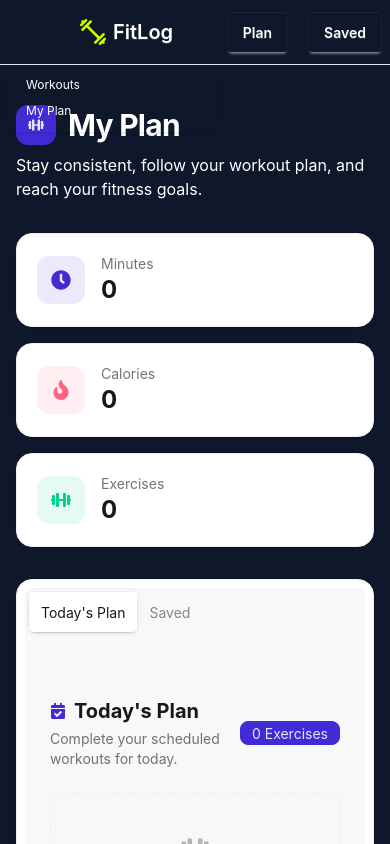
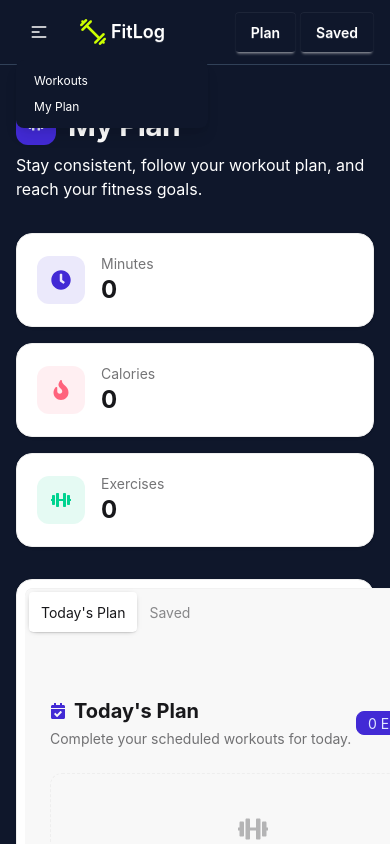
Before and after one commit to mahbub810515/a06-Fit-Log, a Next.js app: page /my-plan in a window 390 px wide. Both pictures are taken after a click on the button 35 px from the left and 32 px from the top of the page. Shown: the top 844 px of the page. Built offline with nearby package versions, Linux system fonts and the light colour scheme.

Commit message:
all responsive done

```diff
--- a/src/app/my-plan/page.tsx
+++ b/src/app/my-plan/page.tsx
@@ -101,7 +101,7 @@ const MyPlan = () => {
         </div>
 
         {/* Workout Tabs */}
-        <div className="rounded-2xl border border-base-300 bg-base-100 p-2 shadow-sm">
+        <div className="flex rounded-2xl border border-base-300 bg-base-100 p-2 shadow-sm">
 
           <div className="tabs tabs-box">
 
--- a/src/app/not-found.tsx
+++ b/src/app/not-found.tsx
@@ -25,7 +25,7 @@ export default function NotFound() {
           </Link>
 
           <Link
-            href="/workouts"
+            href="/workout"
             className="btn btn-outline"
           >
             <FaSearch />
--- a/src/component/Banner.tsx
+++ b/src/component/Banner.tsx
@@ -1,23 +1,104 @@
 import Image from "next/image"
-import bannerImage from '@/assets/banner.png';
-
+import Link from "next/link"
+import bannerImage from "@/assets/banner.png"
 
 const Banner = () => {
     return (
-        <div className="bg-slate-900 py-20">
-            <div className="container mx-auto flex justify-between bg-slate-700 py-18 px-17 rounded-2xl">
-                <div>
-                    <h5 className="font-bold text-[11px] text-lime-400">WORKOUT LIBRARY</h5>
-                    <h1 className="font-extrabold text-6xl text-white my-5">TRAIN WITH INTENT. LOG <br />EVERY SET.</h1>
-                    <p className="font-normal text-[16px] text-gray-300">FitLog is a dark, no-nonsense gym companion: pick a lift, lock it
-                        into today's plan, and watch the week's work add up.</p>
-                    <button className="btn bg-lime-400 font-bold text-gray-900 mt-5">BROWSE WORKOUTS</button>
-                </div>
-                <div>
-                    <Image src={bannerImage} alt="banner image" />
+        <section className="bg-slate-900 py-8 sm:py-12 lg:py-20">
+            <div
+                className="
+                    container mx-auto
+                    px-4 sm:px-6 lg:px-8
+                "
+            >
+                <div
+                    className="
+                        flex flex-col
+                        lg:flex-row
+                        items-center
+                        justify-between
+                        gap-8 lg:gap-12
+                        bg-slate-700
+                        rounded-2xl
+                        px-6 py-8
+                        sm:px-8 sm:py-10
+                        lg:px-12 lg:py-14
+                    "
+                >
+                    {/* Content */}
+                    <div className="w-full lg:w-1/2">
+                        <h5 className="font-bold text-[11px] sm:text-xs text-lime-400">
+                            WORKOUT LIBRARY
+                        </h5>
+
+                        <h1
+                            className="
+                                font-extrabold
+                                text-3xl
+                                sm:text-4xl
+                                md:text-5xl
+                                lg:text-6xl
+                                leading-tight
+                                text-white
+                                my-4 sm:my-5
+                            "
+                        >
+                            TRAIN WITH INTENT.
+                            <br className="hidden sm:block" />
+                            {" "}LOG EVERY SET.
+                        </h1>
+
+                        <p
+                            className="
+                                font-normal
+                                text-sm
+                                sm:text-base
+                                leading-6
+                                text-gray-300
+                                max-w-xl
+                            "
+                        >
+                            FitLog is a dark, no-nonsense gym companion:
+                            pick a lift, lock it into today's plan, and
+                            watch the week's work add up.
+                        </p>
+
+                        <Link
+                            href="/workout"
+                            className="
+                                btn
+                                bg-lime-400
+                                hover:bg-lime-300
+                                border-none
+                                text-gray-900
+                                font-bold
+                                mt-5
+                                w-full sm:w-auto
+                            "
+                        >
+                            BROWSE WORKOUTS
+                        </Link>
+                    </div>
+
+                    {/* Image */}
+                    <div className="w-full lg:w-1/2 flex justify-center">
+                        <Image
+                            src={bannerImage}
+                            alt="Workout banner"
+                            priority
+                            className="
+                                w-full
+                                max-w-sm
+                                sm:max-w-md
+                                lg:max-w-lg
+                                h-auto
+                                object-contain
+                            "
+                        />
+                    </div>
                 </div>
             </div>
-        </div>
+        </section>
     )
 }
 
--- a/src/component/NavBar.tsx
+++ b/src/component/NavBar.tsx
@@ -1,41 +1,127 @@
+
 import Link from 'next/link'
+import Image from 'next/image'
 import logo from '@/assets/logo.png'
-import Image from 'next/image'
 import NavPlanButton from './button/NavPlanButton'
 import NavSavedButton from './button/NavSavedButton'
 
 const NavBar = () => {
+    return (
+        <div className="bg-slate-900 text-white border-b border-slate-700">
+            <div className="container mx-auto px-2 sm:px-4">
+                <div className="navbar min-h-16">
 
-    return (
-        <div className='bg-slate-900 text-white border-b border-slate-200'>
-            <div className="container mx-auto navbar">
+                    {/* Left Side */}
                     <div className="navbar-start">
-                    <div className="dropdown">
-                        <div tabIndex={0} role="button" className="btn btn-ghost lg:hidden">
-                            <svg aria-label="Menu" xmlns="http://www.w3.org/2000/svg" className="h-5 w-5" fill="none" viewBox="0 0 24 24" stroke="currentColor"> <path strokeLinecap="round" strokeLinejoin="round" strokeWidth="2" d="M4 6h16M4 12h8m-8 6h16" /> </svg>
+
+                        {/* Mobile Menu */}
+                        <div className="dropdown lg:hidden">
+                            <div
+                                tabIndex={0}
+                                role="button"
+                                className="btn btn-ghost btn-sm text-white"
+                            >
+                                <svg
+                                    aria-label="Menu"
+                                    xmlns="http://www.w3.org/2000/svg"
+                                    className="h-5 w-5"
+                                    fill="none"
+                                    viewBox="0 0 24 24"
+                                    stroke="currentColor"
+                                >
+                                    <path
+                                        strokeLinecap="round"
+                                        strokeLinejoin="round"
+                                        strokeWidth="2"
+                                        d="M4 6h16M4 12h8m-8 6h16"
+                                    />
+                                </svg>
                             </div>
+
                             <ul
                                 tabIndex={-1}
-                            className="menu menu-sm dropdown-content rounded-box z-1 mt-3 w-52 p-2 shadow">
-                            <li><Link href={'/workout'}>Workouts</Link></li>
-                            <li><Link href={'/my-plan'}>My Plan</Link></li>
+                                className="
+                                    menu menu-sm
+                                    dropdown-content
+                                    bg-slate-900
+                                    text-white
+                                    rounded-box
+                                    z-50
+                                    mt-3
+                                    w-48
+                                    p-2
+                                    shadow-lg
+                                "
+                            >
+                                <li>
+                                    <Link
+                                        href="/workout"
+                                        className="hover:bg-slate-800"
+                                    >
+                                        Workouts
+                                    </Link>
+                                </li>
 
+                                <li>
+                                    <Link
+                                        href="/my-plan"
+                                        className="hover:bg-slate-800"
+                                    >
+                                        My Plan
+                                    </Link>
+                                </li>
                             </ul>
                         </div>
-                    <Link href={'/'} className="btn btn-ghost text-xl text-white hover:bg-lime-100 hover:text-lime-500">
-                    <Image src={logo} alt='logo'/>
-                    FitLog
+
+                        {/* Logo */}
+                        <Link
+                            href="/"
+                            className="
+                                btn btn-ghost
+                                text-lg sm:text-xl
+                                text-white
+                                hover:bg-lime-100
+                                hover:text-lime-500
+                                gap-1 sm:gap-2
+                            "
+                        >
+                            <Image
+                                src={logo}
+                                alt="FitLog logo"
+                                width={32}
+                                height={32}
+                                className="w-7 h-7 sm:w-8 sm:h-8"
+                            />
+
+                            <span>FitLog</span>
                         </Link>
                     </div>
+
+                    {/* Desktop Navigation */}
                     <div className="navbar-center hidden lg:flex">
                         <ul className="menu menu-horizontal px-1">
-                        <li><Link href={'/workout'}>Workouts</Link></li>
-                        <li><Link href={'/my-plan'}>My Plan</Link></li>
+                            <li>
+                                <Link href="/workout">
+                                    Workouts
+                                </Link>
+                            </li>
+
+                            <li>
+                                <Link href="/my-plan">
+                                    My Plan
+                                </Link>
+                            </li>
                         </ul>
                     </div>
-                <div className="navbar-end flex gap-5">
-                    <NavPlanButton/>
-                   <NavSavedButton/>
+
+                    {/* Right Side */}
+                    <div className="navbar-end gap-1 sm:gap-2 md:gap-4">
+
+                        <NavPlanButton />
+
+                        <NavSavedButton />
+
+                    </div>
                 </div>
             </div>
         </div>
--- a/src/component/library/Library.tsx
+++ b/src/component/library/Library.tsx
@@ -1,23 +1,82 @@
-import { WorkoutType } from "@/types/WorkoutType";
-import WorkoutsCard from "./WorkoutsCard";
+import { WorkoutType } from "@/types/WorkoutType"
+import WorkoutsCard from "./WorkoutsCard"
 
-const getData=async()=>{
-    const res =await fetch('https://api.abcz.workers.dev/api/fitlog', {cache:'force-cache'});
-    return res.json();
+const getData = async () => {
+    const res = await fetch(
+        "https://api.abcz.workers.dev/api/fitlog",
+        {
+            cache: "force-cache",
         }
-const Library = async() => {
-    const workoutsData =await getData();
+    )
+
+    if (!res.ok) {
+        throw new Error("Failed to fetch workouts")
+    }
+
+    return res.json()
+}
+
+const Library = async () => {
+    const workoutsData: WorkoutType[] = await getData()
 
     return (
-    <div className="container mx-auto bg-slate-900 py-20 px-10">
+        <section className="bg-slate-900">
+            <div
+                className="
+                    container mx-auto
+                    px-4 sm:px-6 lg:px-8
+                    py-10 sm:py-14 lg:py-20
+                "
+            >
+                {/* Header */}
                 <div>
-            <h1 className="font-extrabold text-2xl text-white">THE LIBRARY</h1>
-            <p className="font-normal text-[14px] text-gray-400">Twelve lifts covering every major muscle group.</p>
+                    <h1
+                        className="
+                            font-extrabold
+                            text-xl
+                            sm:text-2xl
+                            text-white
+                        "
+                    >
+                        THE LIBRARY
+                    </h1>
+
+                    <p
+                        className="
+                            font-normal
+                            text-sm
+                            sm:text-[14px]
+                            text-gray-400
+                            mt-1
+                        "
+                    >
+                        Twelve lifts covering every major muscle group.
+                    </p>
                 </div>
-        <div className="grid grid-cols-3 gap-10 my-8">
-            {workoutsData.map((workout:WorkoutType)=><WorkoutsCard key={workout.id} workout={workout}/>)}
+
+                {/* Workout Grid */}
+                <div
+                    className="
+                        grid
+                        grid-cols-1
+                        sm:grid-cols-2
+                        lg:grid-cols-3
+                        gap-5
+                        sm:gap-6
+                        lg:gap-8
+                        my-6
+                        sm:my-8
+                    "
+                >
+                    {workoutsData.map((workout: WorkoutType) => (
+                        <WorkoutsCard
+                            key={workout.id}
+                            workout={workout}
+                        />
+                    ))}
                 </div>
             </div>
+        </section>
     )
 }
 
--- a/src/component/library/WorkoutListCard.tsx
+++ b/src/component/library/WorkoutListCard.tsx
@@ -16,7 +16,7 @@ const WorkoutListCard = ({ workout }: WorkoutsCardProps) => {
     return (
         <div className='m-2 '>
             <ul className="list bg-base-100 rounded-box shadow-md">
-                <li className="list-row">
+                <li  className="list-row flex flex-col md:flex-row md:items-center gap-4">
                     <div><img className="size-25 rounded-box" alt={workout.name} src={workout.image} /></div>
                     <div>
                         <div className='font-bold text-2xl'>{workout.name}</div>
@@ -33,7 +33,7 @@ const WorkoutListCard = ({ workout }: WorkoutsCardProps) => {
                             </h2>
                         </div>
                     </div>
-                    <div className='flex gap-2 items-center'>
+                    <div className="flex flex-col sm:flex-row gap-2 items-stretch sm:items-center w-full sm:w-auto">
                         <Link href={`workout/${workout.id}`} className="btn btn-success" >
                             View Details
                         </Link>
```
Lines whose indentation alone changed are shown as unchanged.
